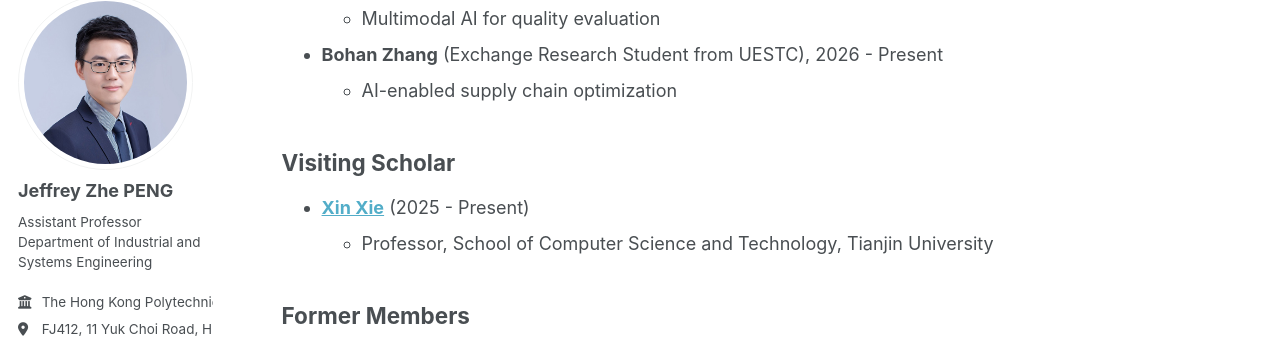
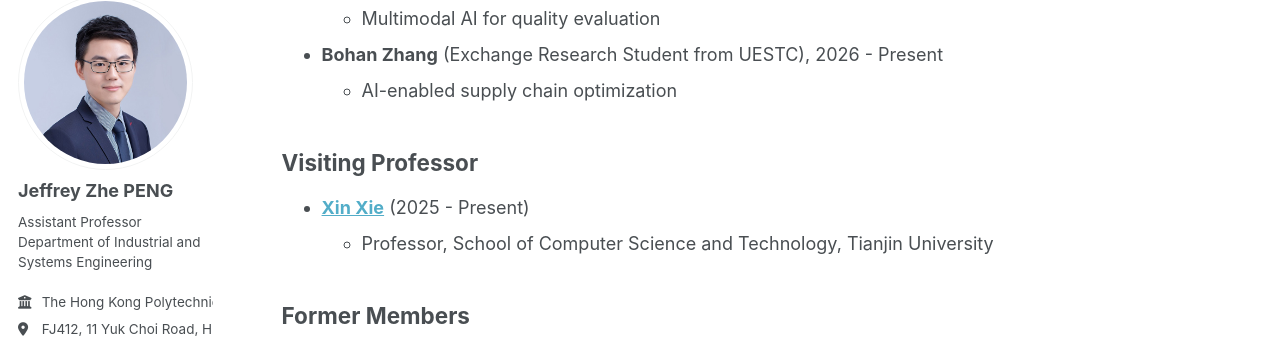
Before and after one commit to PENG-Zhe/peng-zhe.github.io, a Jekyll site: the page built from _pages/people.md, in a window 1280 px wide and 900 px high, scrolled down 1109 px. Shown: the part 111-454 px from the top of the window. Built offline with Jekyll 4.4.1, drawn with Linux system fonts in a browser that asks for light colours; some web fonts are replaced.

Commit message:
Update people.md

```diff
--- a/_pages/people.md
+++ b/_pages/people.md
@@ -62,7 +62,7 @@ layout: archive
 -->
 
 
-## Visiting Scholar
+## Visiting Professor
 * **[Xin Xie](https://xiexincn.github.io/)** (2025 - Present)
   * Professor, School of Computer Science and Technology, Tianjin University
 
```
